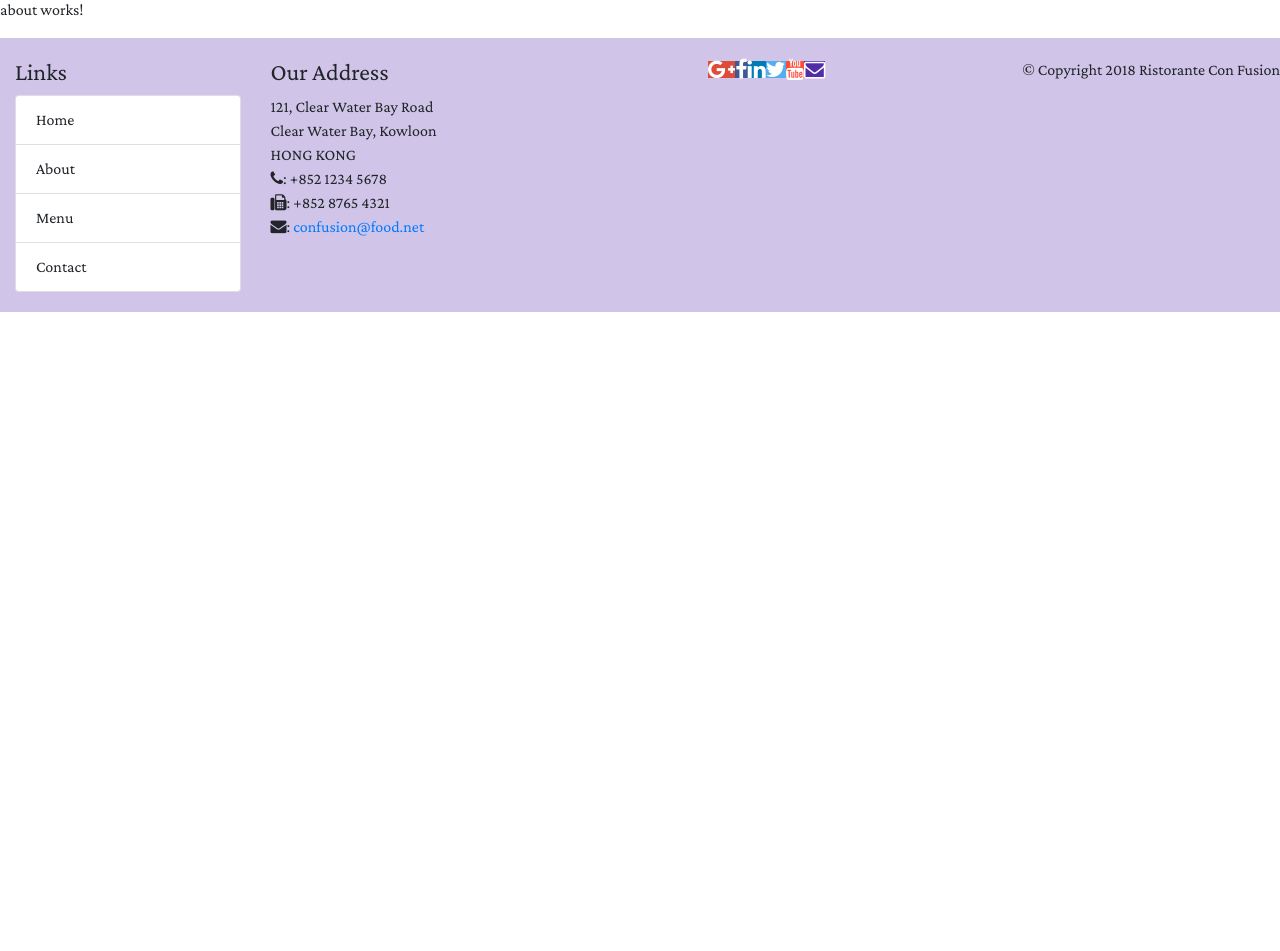
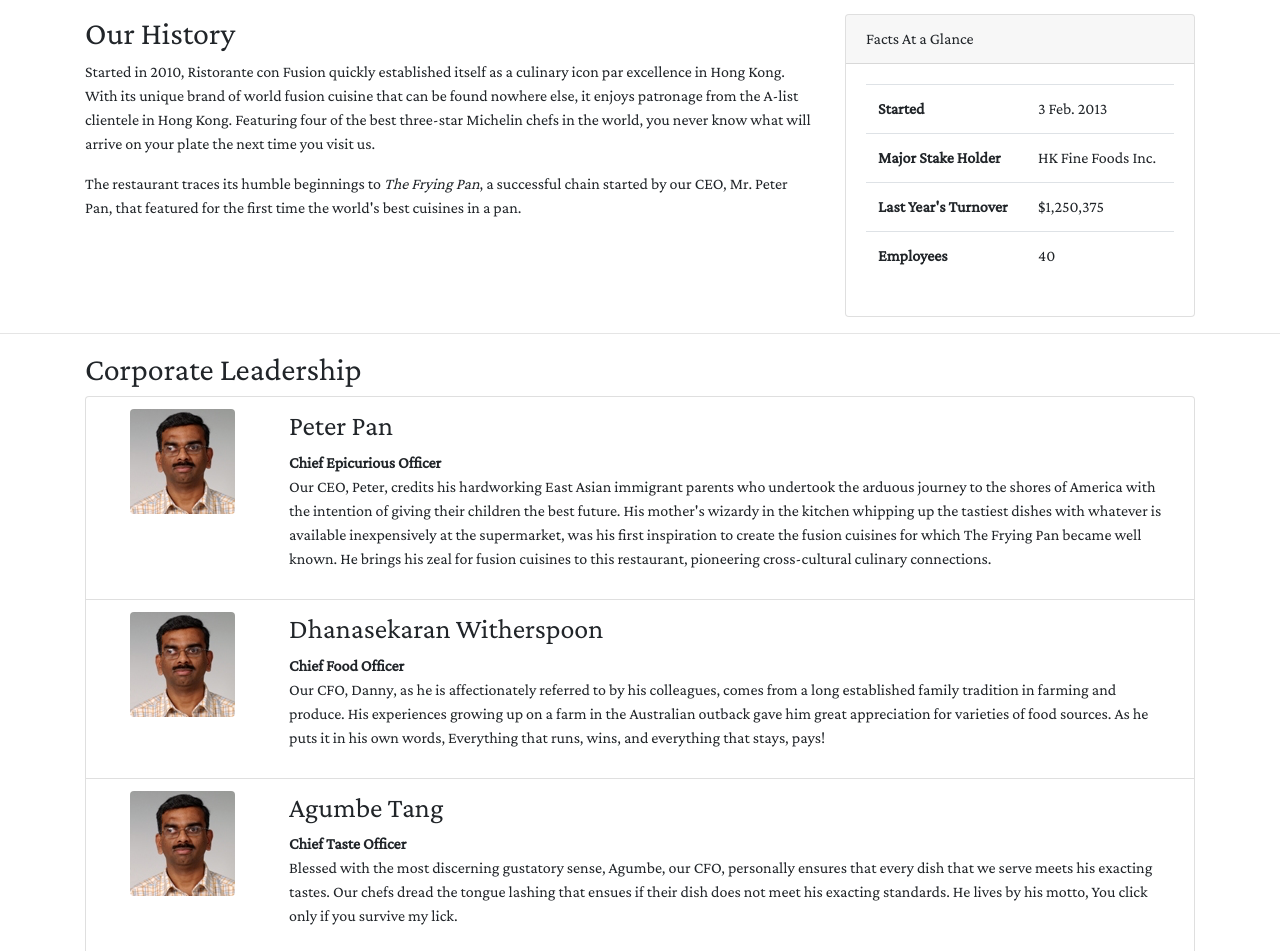
Before and after one commit to tingreavinash/Angular-Confusion, an Angular app: page /about in a window 1280 px wide. Shown: the part 321-1272 px from the top of the page. Before the commit the page ends 800 px from the top, so only its background shows below. Built offline with nearby package versions, Linux system fonts and the light colour scheme.

Commit message:
Assignment 2

```diff
--- a/src/app/about/about.component.html
+++ b/src/app/about/about.component.html
@@ -1 +1,64 @@
-<p>about works!</p>
+<div class="container">
+    <div class="row mt-3">
+        <div class="col col-sm-8">
+            <h2>Our History</h2>
+            <p>Started in 2010, Ristorante con Fusion quickly established itself as a culinary icon par excellence in Hong Kong. With its unique brand of world fusion cuisine that can be found nowhere else, it enjoys patronage from the A-list clientele in Hong Kong.  Featuring four of the best three-star Michelin chefs in the world, you never know what will arrive on your plate the next time you visit us.</p>
+            <p>The restaurant traces its humble beginnings to <em>The Frying Pan</em>, a successful chain started by our CEO, Mr. Peter Pan, that featured for the first time the world's best cuisines in a pan.</p>
+        </div>
+        <div class="col col-sm-4">
+            <div class="card w-100">
+                <div class="card-header card-title">
+                    Facts At a Glance
+                </div>
+                <div class="card-body">
+                    <table class="table">
+                        <tr>
+                           <th>Started</th>
+                           <td>3 Feb. 2013</td>
+                        </tr>
+                        <tr>
+                            <th>Major Stake Holder</th>
+                            <td>HK Fine Foods Inc.</td>
+                         </tr>
+                         <tr>
+                            <th>Last Year's Turnover</th>
+                            <td>$1,250,375</td>
+                         </tr>
+                         <tr>
+                            <th>Employees</th>
+                            <td>40</td>
+                         </tr>
+
+
+                    </table>
+                </div>
+            </div>
+        </div>
+    </div>
+
+</div>
+
+<hr>
+
+<div class="container">
+    <h2>Corporate Leadership</h2>
+
+    <ul class="list-group mb-2">
+        <li class="list-group-item" *ngFor="let person of leaders" >
+            <div class="row ">
+                <div class="col col-sm-2">
+                    <img class="rounded mx-auto d-block" src="{{person.image}}"
+					alt="{{person.name}}">
+
+                </div>
+                <div class="col col-sm-10">
+                    <h3>{{person.name}}</h3>
+                    <b> {{person.designation}} </b>
+                    <p> {{person.description}} </p>
+
+                </div>
+            </div>
+        </li>
+    </ul>
+
+</div>
--- a/src/app/about/about.component.ts
+++ b/src/app/about/about.component.ts
@@ -1,4 +1,6 @@
 import { Component, OnInit } from '@angular/core';
+import { LeaderService } from '../services/leader.service';
+import { Leader } from '../shared/leader';
 
 @Component({
   selector: 'app-about',
@@ -6,10 +8,14 @@ import { Component, OnInit } from '@angular/core';
   styleUrls: ['./about.component.scss']
 })
 export class AboutComponent implements OnInit {
+  leaders: Leader[];
 
-  constructor() { }
+  constructor(private leaderService: LeaderService) { }
 
   ngOnInit(): void {
+    this.leaders = this.leaderService.getLeaders();
   }
 
+
+
 }
--- a/src/app/app-routing/routes.ts
+++ b/src/app/app-routing/routes.ts
@@ -12,6 +12,6 @@ export const routes: Routes =[
     {path: 'dishdetail/:id', component: DishDetailsComponent},
     {path: 'contactus', component: ContactComponent},
     {path: '', redirectTo: '/home', pathMatch: 'full'},
-    {path: '**', component: AboutComponent}
+    {path: 'about', component: AboutComponent}
 
 ];
--- a/src/app/footer/footer.component.html
+++ b/src/app/footer/footer.component.html
@@ -6,7 +6,7 @@
         <h4>Links</h4>
         <ul class="list-group">
             <li class="list-group-item" routerLink="/home"><a>Home</a></li>
-            <li class="list-group-item"><a>About</a></li>
+            <li class="list-group-item" routerLink="/about"><a>About</a></li>
             <li class="list-group-item" routerLink="/menu"><a >Menu</a></li>
             <li class="list-group-item" routerLink="/contactus"><a >Contact</a></li>
         </ul>
--- a/src/app/header/header.component.html
+++ b/src/app/header/header.component.html
@@ -13,7 +13,7 @@
             <a class="nav-link active" aria-current="page" routerLinkActive="active"  routerLink="/home"><span class="fa fa-home "></span> Home</a>
           </li>
           <li class="nav-item">
-            <a class="nav-link" routerLinkActive="active"  href="#"><span class="fa fa-info "></span> About</a>
+            <a class="nav-link" routerLinkActive="active" routerLink="/about" ><span class="fa fa-info "></span> About</a>
           </li>
           <li class="nav-item">
             <a class="nav-link" routerLinkActive="active"  routerLink="/menu"><span class="fa fa-list "></span> Menu</a>
--- a/src/app/home/home.component.html
+++ b/src/app/home/home.component.html
@@ -28,4 +28,19 @@
         </div>
     </div>
 
+    <div class="col card-group">
+        <div class="card" style="margin: 5px; max-width: 300px" >
+
+            <div class="card-header">
+                <img class="rounded mx-auto d-block" src="{{leader.image}}"
+                alt="{{leader.name}}">
+            </div>
+            <div class="card-body">
+                <h5 class="card-title">{{leader.name | uppercase}}</h5>
+                <b> {{leader.designation}} </b>
+                <p> {{leader.description}} </p>
+            </div>
+        </div>
+    </div>
+
 </div>
--- a/src/app/home/home.component.ts
+++ b/src/app/home/home.component.ts
@@ -3,6 +3,8 @@ import { Dish } from '../shared/dish';
 import { DishService } from '../services/dish.service';
 import { Promotion } from '../shared/promotion';
 import { PromotionService } from '../services/promotion.service';
+import { Leader } from '../shared/leader';
+import { LeaderService } from '../services/leader.service';
 
 
 @Component({
@@ -14,13 +16,16 @@ export class HomeComponent implements OnInit {
 
   dish: Dish;
   promotion: Promotion;
+  leader: Leader;
 
   constructor(private dishService: DishService,
-    private promoService: PromotionService) { }
+    private promoService: PromotionService,
+    private leaderService: LeaderService) { }
 
   ngOnInit(): void {
     this.dish = this.dishService.getFeaturedDish();
     this.promotion = this.promoService.getFeaturedPromotion();
+    this.leader = this.leaderService.getFeaturedLeader();
 
   }
 
--- /dev/null
+++ b/src/app/services/leader.service.ts
@@ -0,0 +1,24 @@
+import { Injectable } from '@angular/core';
+import { Leader } from '../shared/leader';
+import { LEADERS } from '../shared/leaders';
+
+@Injectable({
+  providedIn: 'root'
+})
+export class LeaderService {
+
+  constructor() { }
+
+  getLeaders(): Leader[] {
+  	return LEADERS;
+  }
+
+  getLeader(id: String): Leader {
+    return LEADERS.filter((leader) => (leader.id === id))[0];
+  }
+
+  getFeaturedLeader(): Leader {
+    return LEADERS.filter((leader) => (leader.featured))[0];
+  }
+
+}
--- /dev/null
+++ b/src/app/shared/leader.ts
@@ -0,0 +1,9 @@
+export class Leader{
+    id: string;
+    name: string;
+    image: string;
+    designation: string;
+    abbr: string;
+    featured: boolean;
+    description: string;
+}
--- /dev/null
+++ b/src/app/shared/leaders.ts
@@ -0,0 +1,44 @@
+import { Leader } from './leader';
+
+export const LEADERS: Leader[] = [
+    {
+      id: '0',
+      name: 'Peter Pan',
+      image: '/assets/images/alberto.png',
+      designation: 'Chief Epicurious Officer',
+      abbr: 'CEO',
+      featured: false,
+      // tslint:disable-next-line:max-line-length
+      description: 'Our CEO, Peter, credits his hardworking East Asian immigrant parents who undertook the arduous journey to the shores of America with the intention of giving their children the best future. His mother\'s wizardy in the kitchen whipping up the tastiest dishes with whatever is available inexpensively at the supermarket, was his first inspiration to create the fusion cuisines for which The Frying Pan became well known. He brings his zeal for fusion cuisines to this restaurant, pioneering cross-cultural culinary connections.'
+    },
+    {
+      id: '1',
+      name: 'Dhanasekaran Witherspoon',
+      image: '/assets/images/alberto.png',
+      designation: 'Chief Food Officer',
+      abbr: 'CFO',
+      featured: false,
+      // tslint:disable-next-line:max-line-length
+      description: 'Our CFO, Danny, as he is affectionately referred to by his colleagues, comes from a long established family tradition in farming and produce. His experiences growing up on a farm in the Australian outback gave him great appreciation for varieties of food sources. As he puts it in his own words, Everything that runs, wins, and everything that stays, pays!'
+    },
+    {
+      id: '2',
+      name: 'Agumbe Tang',
+      image: '/assets/images/alberto.png',
+      designation: 'Chief Taste Officer',
+      abbr: 'CTO',
+      featured: false,
+      // tslint:disable-next-line:max-line-length
+      description: 'Blessed with the most discerning gustatory sense, Agumbe, our CFO, personally ensures that every dish that we serve meets his exacting tastes. Our chefs dread the tongue lashing that ensues if their dish does not meet his exacting standards. He lives by his motto, You click only if you survive my lick.'
+    },
+    {
+      id: '3',
+      name: 'Alberto Somayya',
+      image: '/assets/images/alberto.png',
+      designation: 'Executive Chef',
+      abbr: 'EC',
+      featured: true,
+      // tslint:disable-next-line:max-line-length
+      description: 'Award winning three-star Michelin chef with wide International experience having worked closely with whos-who in the culinary world, he specializes in creating mouthwatering Indo-Italian fusion experiences. He says, Put together the cuisines from the two craziest cultures, and you get a winning hit! Amma Mia!'
+    }
+  ];
```
Also changed, not shown: 1 other file (tests, documents, lock files or other folders).
